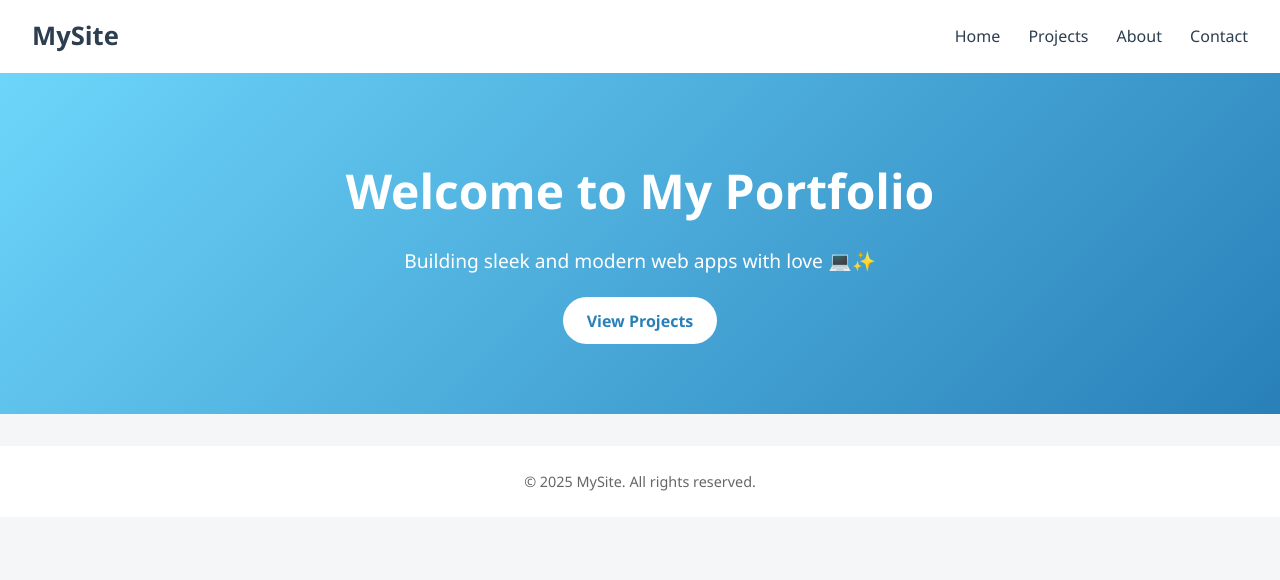
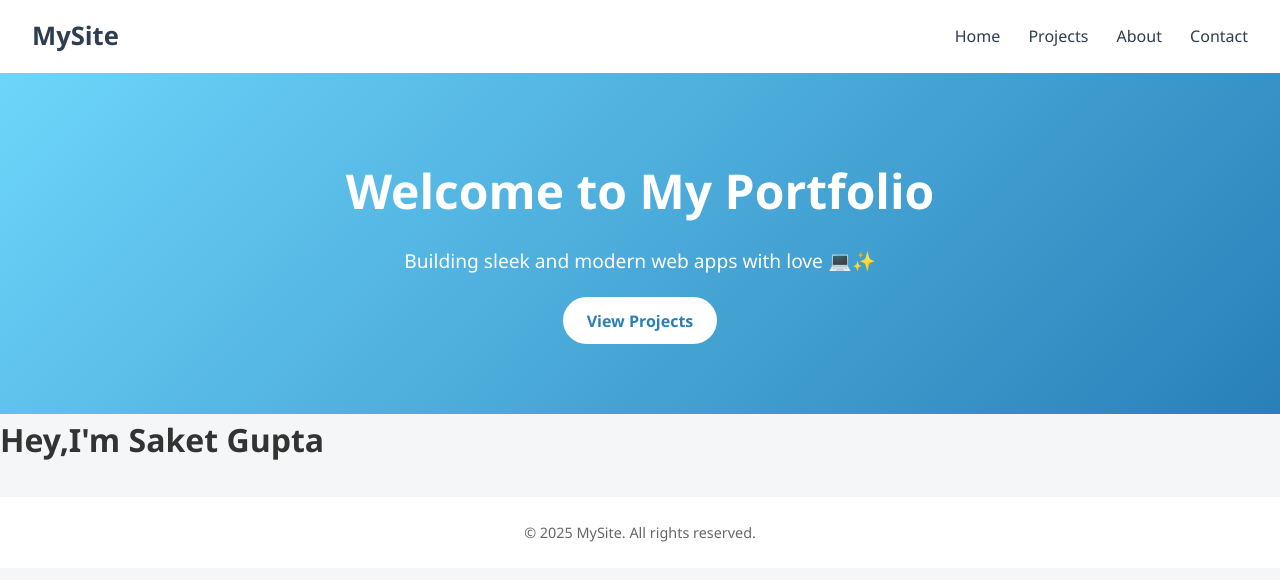
Before and after one commit to akash-685603/aws-project, a plain HTML site: page index.html in a window 1280 px wide. Drawn offline with Linux system fonts and the light colour scheme.

Commit message:
Update index.html

```diff
--- a/index.html
+++ b/index.html
@@ -94,7 +94,7 @@
     <p>Building sleek and modern web apps with love 💻✨</p>
     <a href="#" class="btn">View Projects</a>
   </section>
-
+<h1>Hey,I'm Saket Gupta</h1>
   <footer class="footer">
     &copy; 2025 MySite. All rights reserved.
   </footer>
```
